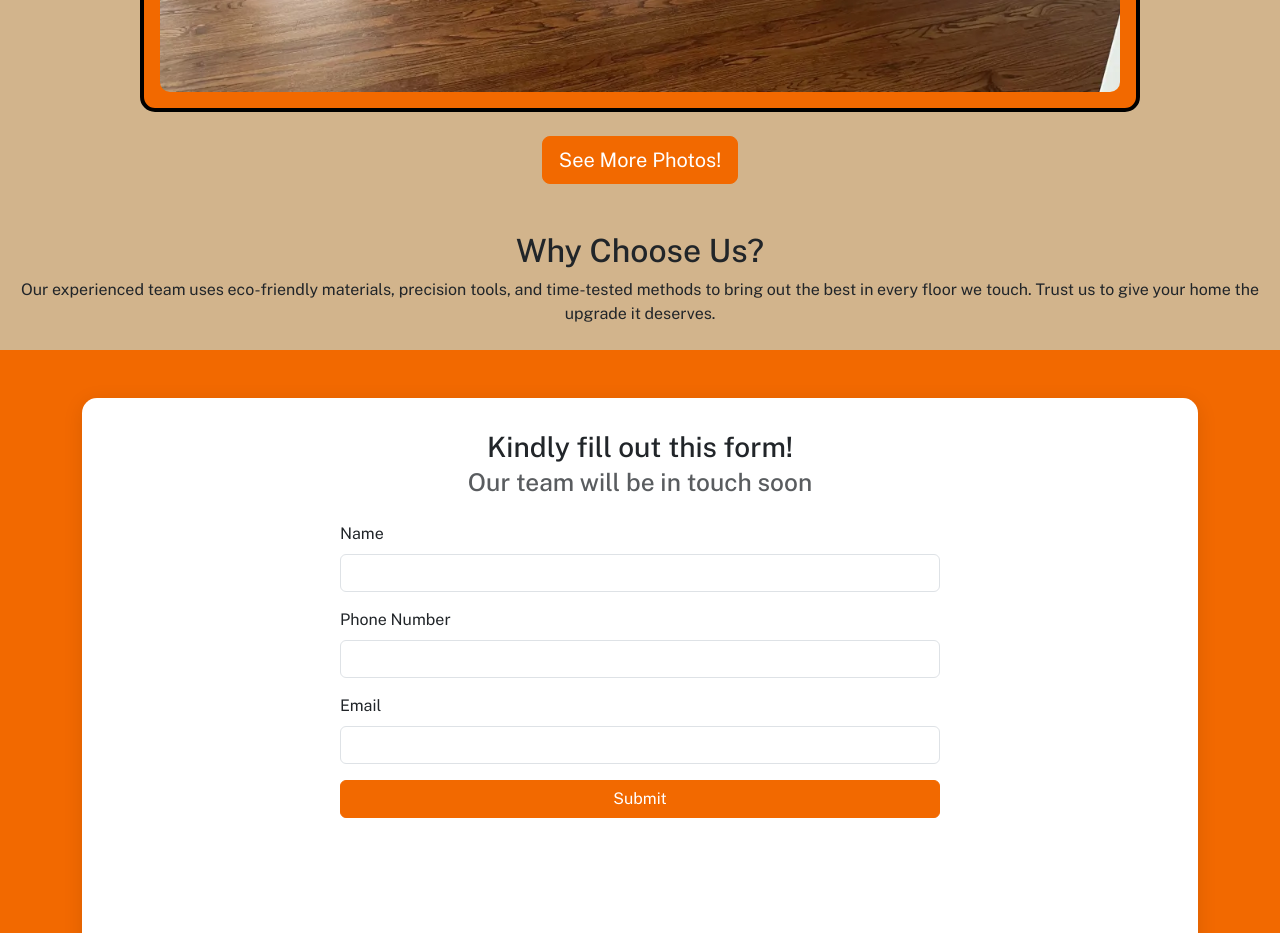
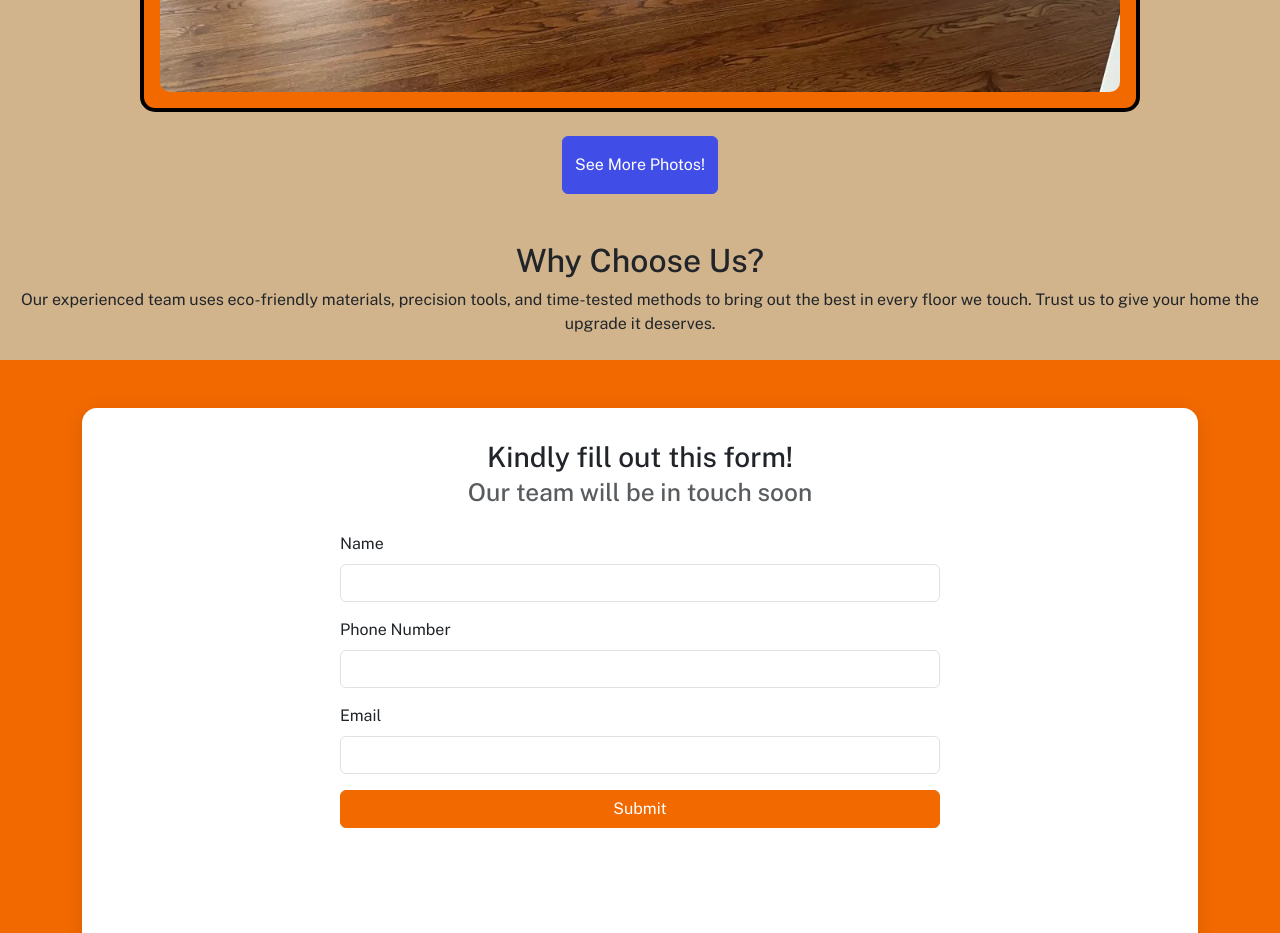
Before and after one commit to denicara/gagosi, a website: page index.html in a window 1280 px wide. Shown: the part 2720-3653 px from the top of the page. Drawn offline with nearby package versions, Linux system fonts and the light colour scheme.

Commit message:
better visuals

```diff
--- a/index.html
+++ b/index.html
@@ -364,7 +364,7 @@
     </div>
   </div>
   <div class="text-center mt-4">
-    <a href="gallery.html" class="btn btn-orange btn-lg"> See More Photos!</a>
+    <a href="gallery.html" class="btn btn-past py-3"> See More Photos!</a>
   </div>
 </section>
 
```
